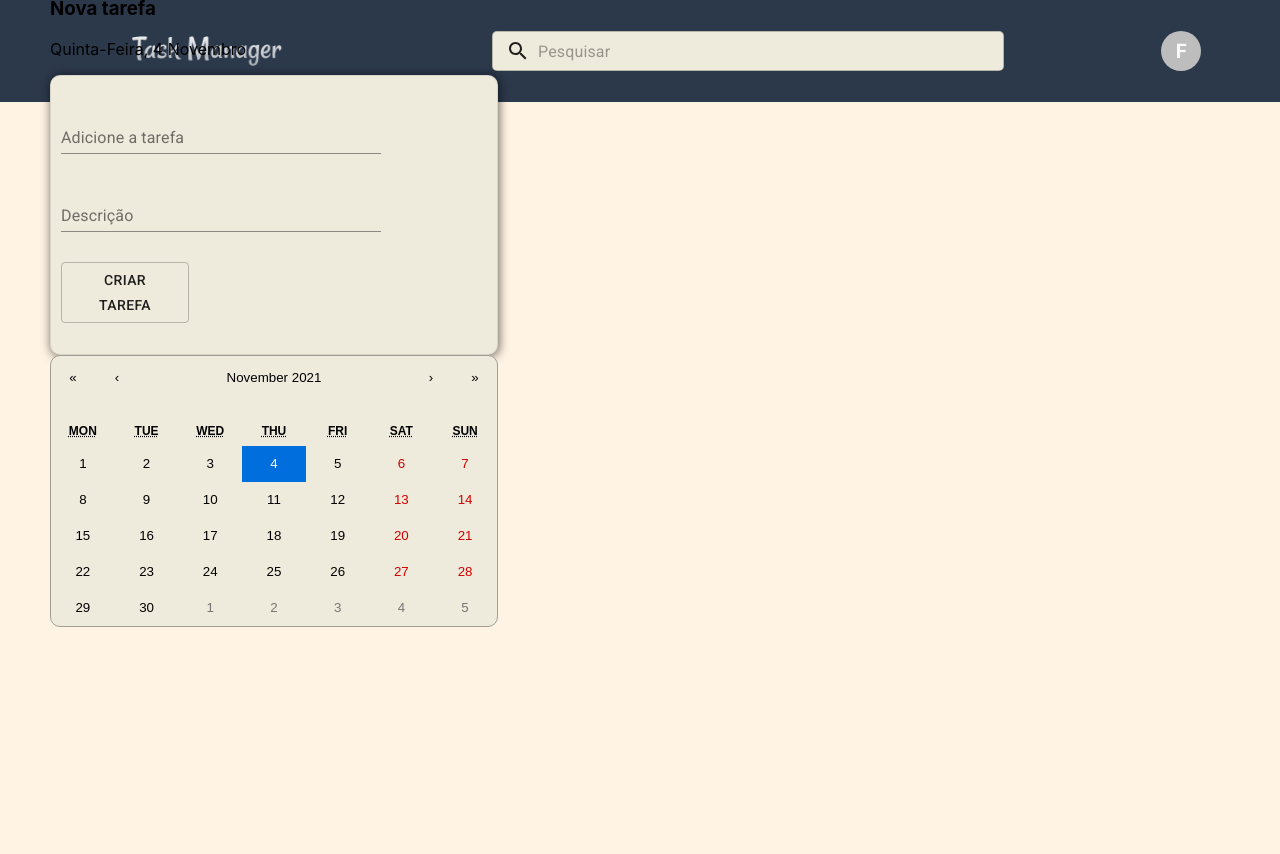
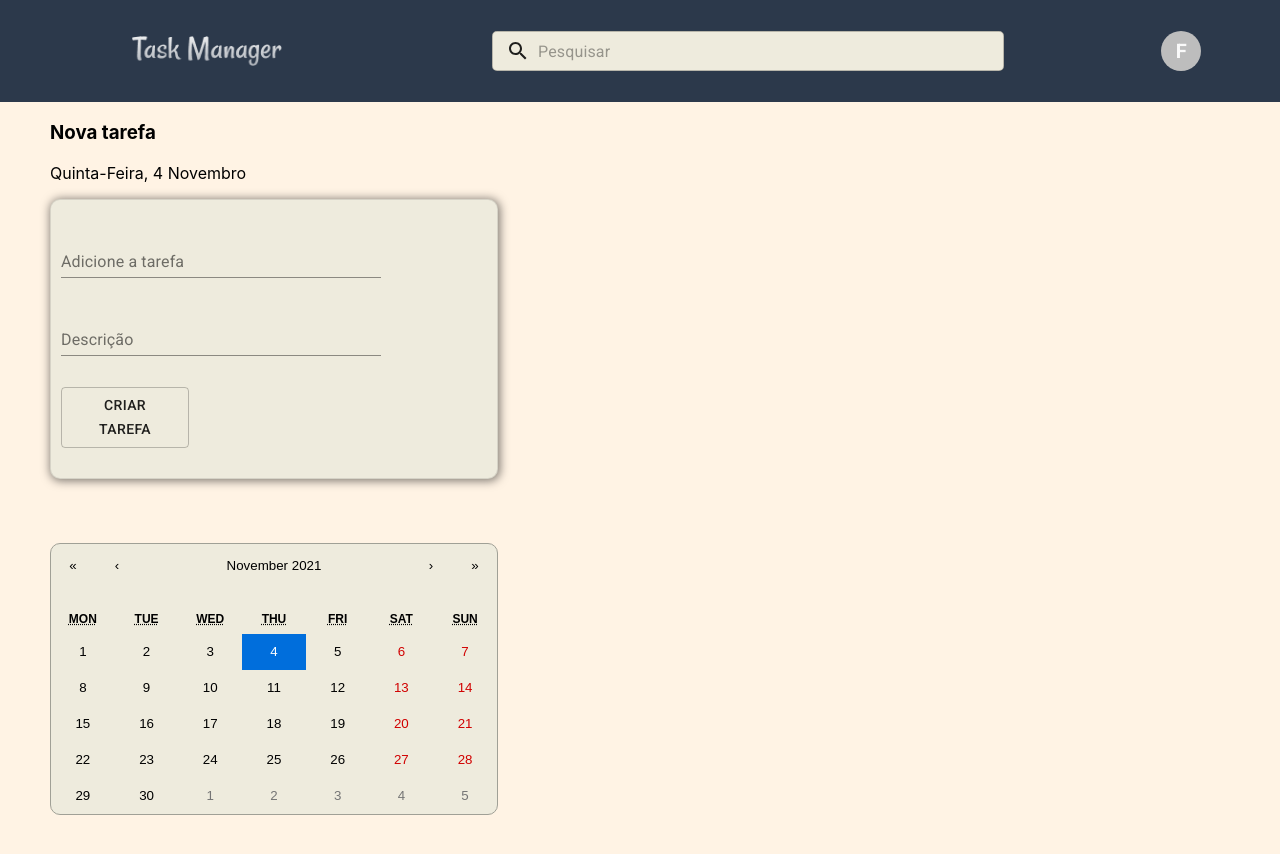
Before and after one commit to Fioravante1/task-manager-fdchiozzi-frontend, a React (Create React App) app: page / in a window 1280 px wide. Shown: the top 854 px of the page. Before the commit the page ends 800 px from the top, so only its background shows below. Built offline with nearby package versions, Linux system fonts and the light colour scheme.

Commit message:
fixoStyles: Refatorando posicionamento de elementos

```diff
--- a/src/components/listTasks/listTasks.module.css
+++ b/src/components/listTasks/listTasks.module.css
@@ -2,11 +2,10 @@
   top: 0px;
   display: flex;
   flex-direction: column;
-  justify-content: center;
+  justify-content: space-evenly;
   /* align-items: center; */
   margin-left: 50px;
   width: 50%;
-  height: 50%;
   /* background-color: brown; */
 }
 
```
